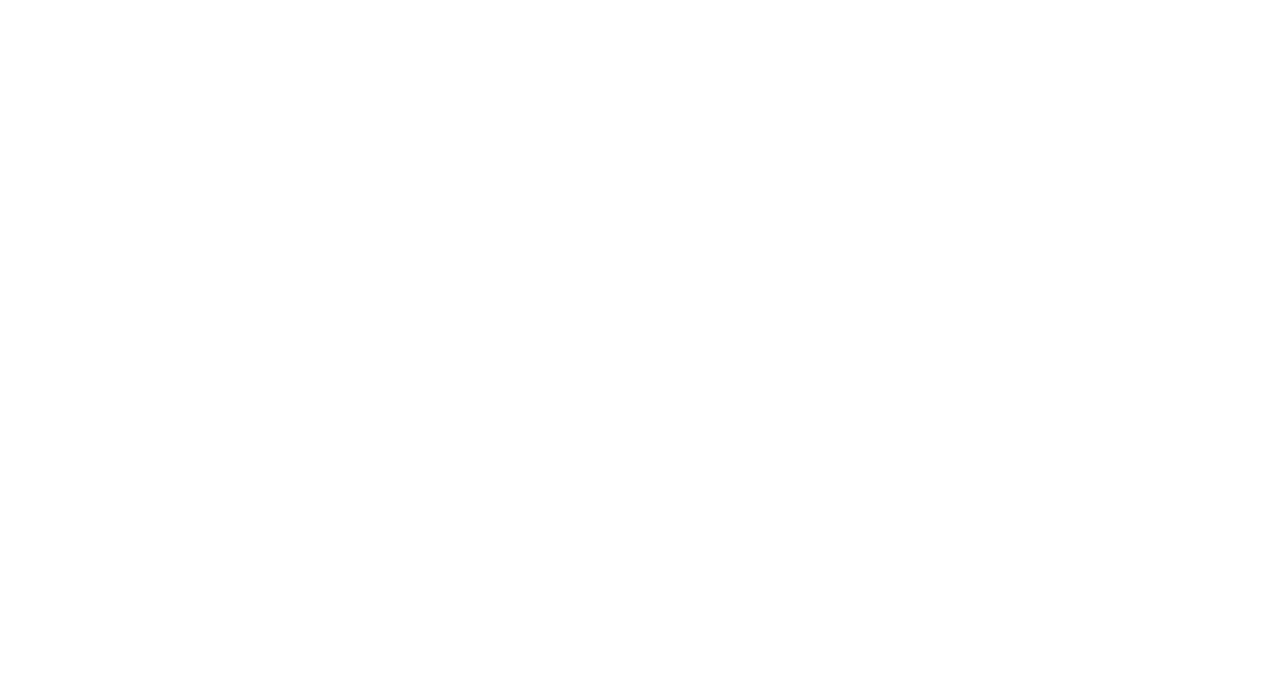
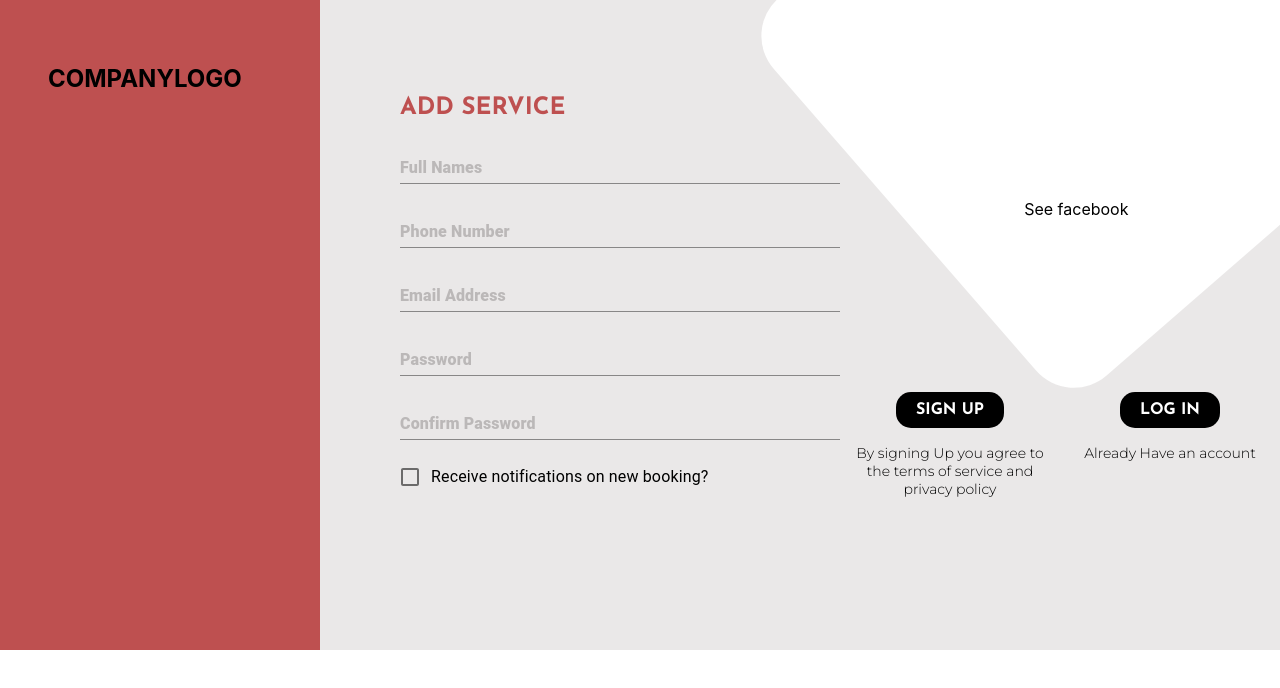
Before and after one commit to hillarioh/beautify-web, a React (Create React App) app: page /list-business in a window 1280 px wide. Shown: the top 688 px of the page. Built offline with nearby package versions, Linux system fonts and the light colour scheme.

Commit message:
add login form

```diff
--- a/package.json
+++ b/package.json
@@ -12,6 +12,7 @@
     "@testing-library/react": "^11.1.0",
     "@testing-library/user-event": "^12.1.10",
     "axios": "^0.21.1",
+    "material-ui-password-field": "^2.1.2",
     "react": "^17.0.1",
     "react-dom": "^17.0.1",
     "react-router-dom": "^5.2.0",
--- a/src/App.js
+++ b/src/App.js
@@ -5,6 +5,7 @@
 import Checkout from "./components/Shop/checkout";
 import ProductItem from "./components/Shop/productItem";
 import Home from "./components/home";
+import ListBiz from "./components/services/listbiz";
 import Admin from "./components/services/admin";
 import { BrowserRouter as Router, Switch, Route } from "react-router-dom";
 
@@ -12,6 +13,7 @@
   return (
     <Router>
       <Switch>
+        <Route path="/list-business" component={ListBiz} />
         <Route path="/admin" component={Admin} />
         <Route path="/pay" component={Pay} />
         <Route path="/products" component={Products} />
--- /dev/null
+++ b/src/assets/styles/_listbiz.scss
@@ -0,0 +1,113 @@
+.list-biz {
+  display: flex;
+  min-height: 650px;
+  nav {
+    flex: 3;
+    background: #be5050;
+    h2 {
+      margin: 4rem 3rem;
+    }
+  }
+  .list-body {
+    flex: 9;
+    background: #eae8e8;
+    position: relative;
+    overflow-x: hidden;
+
+    .white-bg {
+      width: 700px;
+      height: 500px;
+      border-radius: 50px;
+      background: #ffffff;
+      transform: rotate(-41deg);
+      position: absolute;
+      top: -40%;
+      left: 52%;
+    }
+
+    .list-form {
+      display: flex;
+      position: relative;
+      z-index: 1;
+      .item-1 {
+        flex: 1;
+        padding-top: 6rem;
+        padding-left: 5rem;
+        display: flex;
+        flex-direction: column;
+        justify-content: center;
+        h2 {
+          margin-bottom: 1rem;
+          font-family: "Josefin Sans", sans-serif;
+          color: #be5050;
+        }
+        .service-form {
+          display: flex;
+          flex-direction: column;
+          .txt {
+            margin-bottom: 1rem;
+          }
+        }
+        .hour-form {
+          .biz-tym {
+            display: flex;
+            align-items: center;
+            font-family: "Josefin Sans", sans-serif;
+            span {
+              flex: 1;
+            }
+            div {
+              flex: 2;
+              display: flex;
+              align-items: center;
+              span {
+                text-align: center;
+              }
+            }
+          }
+        }
+        .save {
+          margin-top: 1rem;
+        }
+      }
+      .sign {
+        flex: 1;
+
+        position: relative;
+        div {
+          position: absolute;
+          top: 40%;
+          left: 30%;
+          transform: translate(50%);
+        }
+        section {
+          position: absolute;
+          bottom: 0;
+          display: flex;
+          flex-wrap: wrap;
+          article {
+            flex: 1;
+            text-align: center;
+            padding: 0 1rem;
+            p {
+              font-size: 14px;
+              font-family: "Montserrat", sans-serif;
+            }
+            button {
+              padding: 10px 20px;
+              margin-bottom: 1rem;
+              background: black;
+              color: #ffffff;
+              border: none;
+              cursor: pointer;
+              font-family: "Josefin Sans", sans-serif;
+              font-size: 16px;
+              outline: none;
+              border-radius: 15px;
+            }
+          }
+        }
+      }
+    }
+  }
+}
--- a/src/assets/styles/style.css
+++ b/src/assets/styles/style.css
@@ -2441,6 +2441,178 @@
           transform: translate(-50%, -50%) scale(1);
 }
 
+.list-biz {
+  display: -webkit-box;
+  display: -ms-flexbox;
+  display: flex;
+  min-height: 650px;
+}
+
+.list-biz nav {
+  -webkit-box-flex: 3;
+      -ms-flex: 3;
+          flex: 3;
+  background: #be5050;
+}
+
+.list-biz nav h2 {
+  margin: 4rem 3rem;
+}
+
+.list-biz .list-body {
+  -webkit-box-flex: 9;
+      -ms-flex: 9;
+          flex: 9;
+  background: #eae8e8;
+  position: relative;
+  overflow-x: hidden;
+}
+
+.list-biz .list-body .white-bg {
+  width: 700px;
+  height: 500px;
+  border-radius: 50px;
+  background: #ffffff;
+  -webkit-transform: rotate(-41deg);
+          transform: rotate(-41deg);
+  position: absolute;
+  top: -40%;
+  left: 52%;
+}
+
+.list-biz .list-body .list-form {
+  display: -webkit-box;
+  display: -ms-flexbox;
+  display: flex;
+  position: relative;
+  z-index: 1;
+}
+
+.list-biz .list-body .list-form .item-1 {
+  -webkit-box-flex: 1;
+      -ms-flex: 1;
+          flex: 1;
+  padding-top: 6rem;
+  padding-left: 5rem;
+  display: -webkit-box;
+  display: -ms-flexbox;
+  display: flex;
+  -webkit-box-orient: vertical;
+  -webkit-box-direction: normal;
+      -ms-flex-direction: column;
+          flex-direction: column;
+  -webkit-box-pack: center;
+      -ms-flex-pack: center;
+          justify-content: center;
+}
+
+.list-biz .list-body .list-form .item-1 h2 {
+  margin-bottom: 1rem;
+  font-family: "Josefin Sans", sans-serif;
+  color: #be5050;
+}
+
+.list-biz .list-body .list-form .item-1 .service-form {
+  display: -webkit-box;
+  display: -ms-flexbox;
+  display: flex;
+  -webkit-box-orient: vertical;
+  -webkit-box-direction: normal;
+      -ms-flex-direction: column;
+          flex-direction: column;
+}
+
+.list-biz .list-body .list-form .item-1 .service-form .txt {
+  margin-bottom: 1rem;
+}
+
+.list-biz .list-body .list-form .item-1 .hour-form .biz-tym {
+  display: -webkit-box;
+  display: -ms-flexbox;
+  display: flex;
+  -webkit-box-align: center;
+      -ms-flex-align: center;
+          align-items: center;
+  font-family: "Josefin Sans", sans-serif;
+}
+
+.list-biz .list-body .list-form .item-1 .hour-form .biz-tym span {
+  -webkit-box-flex: 1;
+      -ms-flex: 1;
+          flex: 1;
+}
+
+.list-biz .list-body .list-form .item-1 .hour-form .biz-tym div {
+  -webkit-box-flex: 2;
+      -ms-flex: 2;
+          flex: 2;
+  display: -webkit-box;
+  display: -ms-flexbox;
+  display: flex;
+  -webkit-box-align: center;
+      -ms-flex-align: center;
+          align-items: center;
+}
+
+.list-biz .list-body .list-form .item-1 .hour-form .biz-tym div span {
+  text-align: center;
+}
+
+.list-biz .list-body .list-form .item-1 .save {
+  margin-top: 1rem;
+}
+
+.list-biz .list-body .list-form .sign {
+  -webkit-box-flex: 1;
+      -ms-flex: 1;
+          flex: 1;
+  position: relative;
+}
+
+.list-biz .list-body .list-form .sign div {
+  position: absolute;
+  top: 40%;
+  left: 30%;
+  -webkit-transform: translate(50%);
+          transform: translate(50%);
+}
+
+.list-biz .list-body .list-form .sign section {
+  position: absolute;
+  bottom: 0;
+  display: -webkit-box;
+  display: -ms-flexbox;
+  display: flex;
+  -ms-flex-wrap: wrap;
+      flex-wrap: wrap;
+}
+
+.list-biz .list-body .list-form .sign section article {
+  -webkit-box-flex: 1;
+      -ms-flex: 1;
+          flex: 1;
+  text-align: center;
+  padding: 0 1rem;
+}
+
+.list-biz .list-body .list-form .sign section article p {
+  font-size: 14px;
+  font-family: "Montserrat", sans-serif;
+}
+
+.list-biz .list-body .list-form .sign section article button {
+  padding: 10px 20px;
+  margin-bottom: 1rem;
+  background: black;
+  color: #ffffff;
+  border: none;
+  cursor: pointer;
+  font-family: "Josefin Sans", sans-serif;
+  font-size: 16px;
+  outline: none;
+  border-radius: 15px;
+}
+
 * {
   margin: 0;
   padding: 0;
--- a/src/assets/styles/style.scss
+++ b/src/assets/styles/style.scss
@@ -5,6 +5,7 @@
 @import "./category";
 @import "./productitem";
 @import "./service";
+@import "./listbiz";
 
 * {
   margin: 0;
--- a/src/components/services/appointment.js
+++ b/src/components/services/appointment.js
@@ -30,7 +30,7 @@
   useEffect(() => {
     const value = appointment.filter((app) => app.id === currentView);
     setCurrApp(value[0]);
-  });
+  }, [currentView]);
 
   return (
     <>
--- /dev/null
+++ b/src/components/services/listbiz.js
@@ -0,0 +1,97 @@
+import React, { useState } from "react";
+import { TextField, ThemeProvider, Checkbox } from "@material-ui/core";
+import { theme, useStyles } from "../theme";
+import Button from "@material-ui/core/Button";
+import IconButton from "@material-ui/core/IconButton";
+import Input from "@material-ui/core/Input";
+import InputLabel from "@material-ui/core/InputLabel";
+import InputAdornment from "@material-ui/core/InputAdornment";
+import Visibility from "@material-ui/icons/Visibility";
+import VisibilityOff from "@material-ui/icons/VisibilityOff";
+import FormControlLabel from "@material-ui/core/FormControlLabel";
+
+function ListBusiness() {
+  const classes = useStyles();
+
+  const [checked, setChecked] = useState(false);
+
+  return (
+    <div className="list-biz">
+      <nav>
+        <h2>COMPANYLOGO</h2>
+      </nav>
+      <div className="list-body">
+        <div className="white-bg"></div>
+        <div className="list-form">
+          <div className="item-1">
+            <h2>ADD SERVICE</h2>
+            <ThemeProvider theme={theme}>
+              <form className="service-form" noValidate autoComplete="on">
+                <TextField
+                  id="standard-basic"
+                  label="Full Names"
+                  className="txt"
+                  color="primary"
+                />
+                <TextField
+                  id="standard-basic"
+                  className="txt"
+                  label="Phone Number"
+                  type="phone"
+                />
+                <TextField
+                  id="standard-basic"
+                  className="txt"
+                  label="Email Address"
+                  type="text"
+                />
+                <TextField
+                  id="standard-basic"
+                  className="txt"
+                  label="Password"
+                  type="password"
+                />
+
+                <TextField
+                  id="standard-basic"
+                  className="txt"
+                  label="Confirm Password"
+                  type="password"
+                />
+
+                <FormControlLabel
+                  control={
+                    <Checkbox
+                      checked={checked}
+                      onChange={() => setChecked(!checked)}
+                      inputProps={{ "aria-label": "primary checkbox" }}
+                    />
+                  }
+                  label="Receive notifications on new booking?"
+                />
+              </form>
+            </ThemeProvider>
+          </div>
+          <div className="sign">
+            <div>See facebook</div>
+            <section>
+              <article>
+                <button>SIGN UP</button>
+                <p>
+                  By signing Up you agree to the terms of service and privacy
+                  policy
+                </p>
+              </article>
+              <article>
+                <button>LOG IN</button>
+                <p>Already Have an account</p>
+              </article>
+            </section>
+          </div>
+        </div>
+      </div>
+    </div>
+  );
+}
+
+export default ListBusiness;
```
Also changed, not shown: 2 other files (tests, documents, lock files or other folders).
